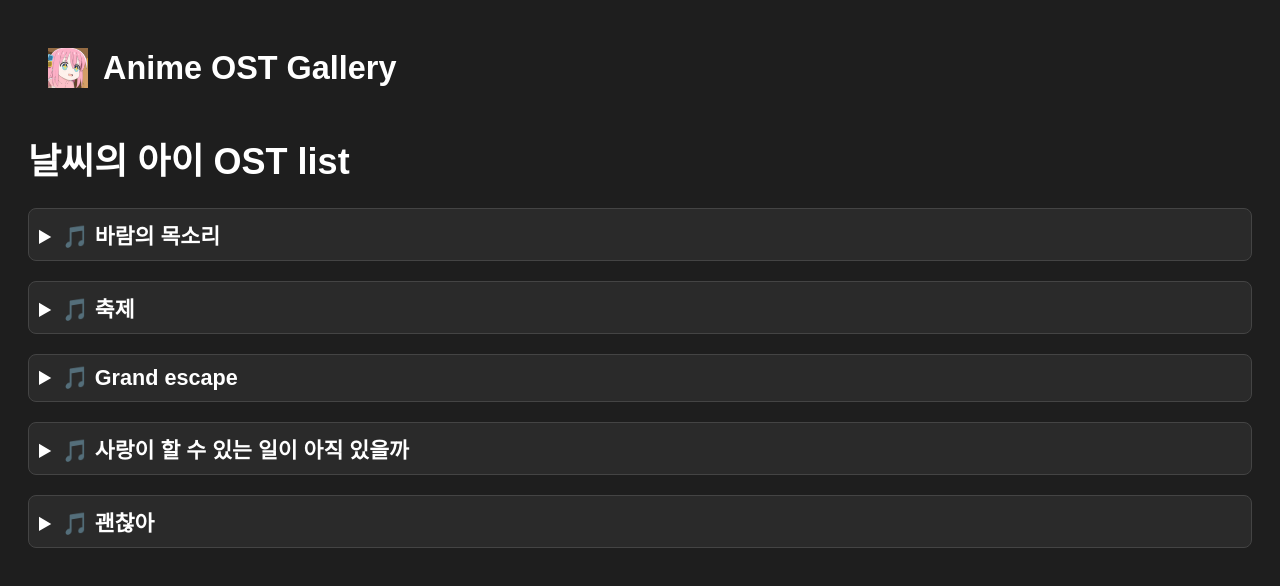
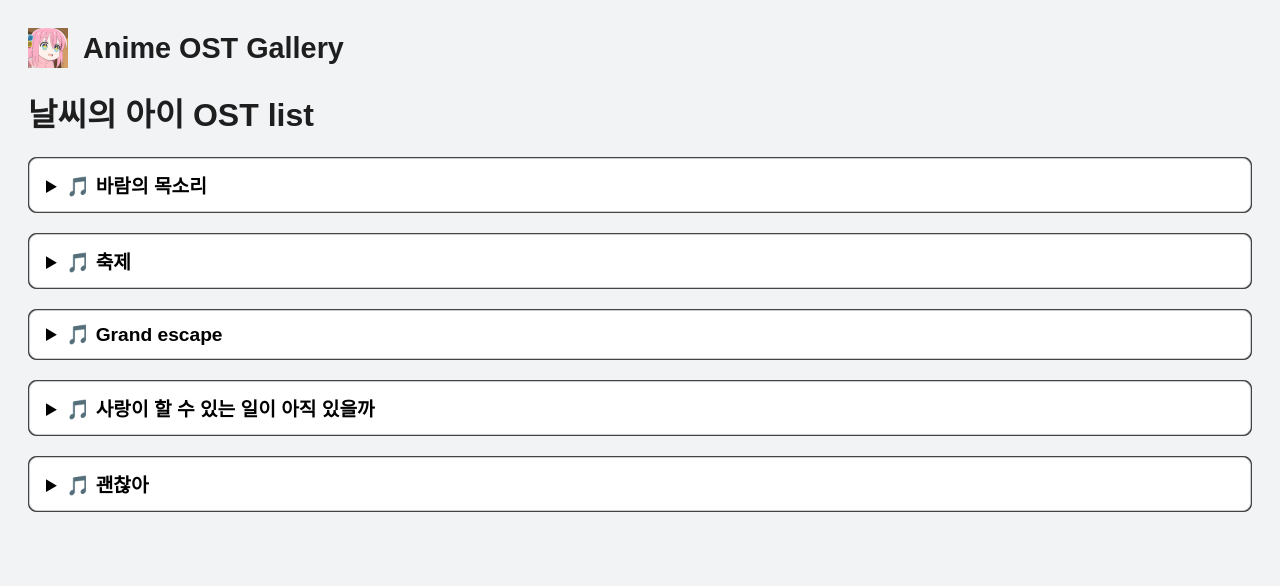
Before and after one commit to violeeet12/ostsite, a plain HTML site: page tenki/tenki.html in a window 1280 px wide. Drawn offline with Linux system fonts and the light colour scheme.

Commit message:
최최종

```diff
--- a/tenki/tenki.html
+++ b/tenki/tenki.html
@@ -6,19 +6,16 @@
   <title>날씨의아이 OST</title>
   <style>
     body {
-      background-color: #1e1e1e;
+      background-color: #f1f3f5;
       color: white;
       font-family: sans-serif;
       padding: 20px;
     }
-	body {
-	font-size: 18px; /* 또는 1.125rem */
-	}
     details {
       margin-bottom: 20px;
       border: 1px solid #444;
       border-radius: 8px;
-      padding: 10px;
+      padding: 0px;
       background-color: #2a2a2a;
     }
     summary {
@@ -33,14 +30,6 @@
       margin-top: 10px;
       border: none;
     }
-		header {
-	  background-color: #1e1e1e;
-	  padding: 20px;
-	  display: flex;
-	  align-items: center;
-	  justify-content: flex-start;
-	}
-
 	.logo-link {
 	  display: flex;
 	  align-items: center;
@@ -56,7 +45,17 @@
 	.site-title {
 	  font-size: 1.8em;
 	  font-weight: bold;
+	  color : #1e1e1e;
 	}
+		details summary {
+	  color: #000; /* 텍스트 색 (흰 배경에서는 검정 추천) */
+	  background-color: #fff; /* ✅ 이 부분이 줄(배경)을 흰색으로 만드는 핵심 */
+	  padding: 12px 16px;
+	  border-radius: 8px;
+	  cursor: pointer;
+	  font-weight: bold;
+	  border: 1px solid #ccc;
+}
 
   </style>
 </head>
@@ -69,7 +68,7 @@
 	</header>
 
 
-  <h1>날씨의 아이 OST list</h1>
+  <h1 style="color: #1e1e1e;">날씨의 아이 OST list</h1>
 
   <details>
     <summary>🎵 바람의 목소리 </summary>
```
Also changed, not shown: aot/aot.html (+14 -3 lines), bocchi/bocchi.html (+13 -3 lines), gbc/gbc.html (+13 -3 lines), index.html (+5 -4 lines), jjks/jjks.html (+13 -3 lines), naruto/naruto.html (+13 -14 lines), violet/violet.html (+13 -14 lines), yourname/yourname.html (+13 -14 lines).
